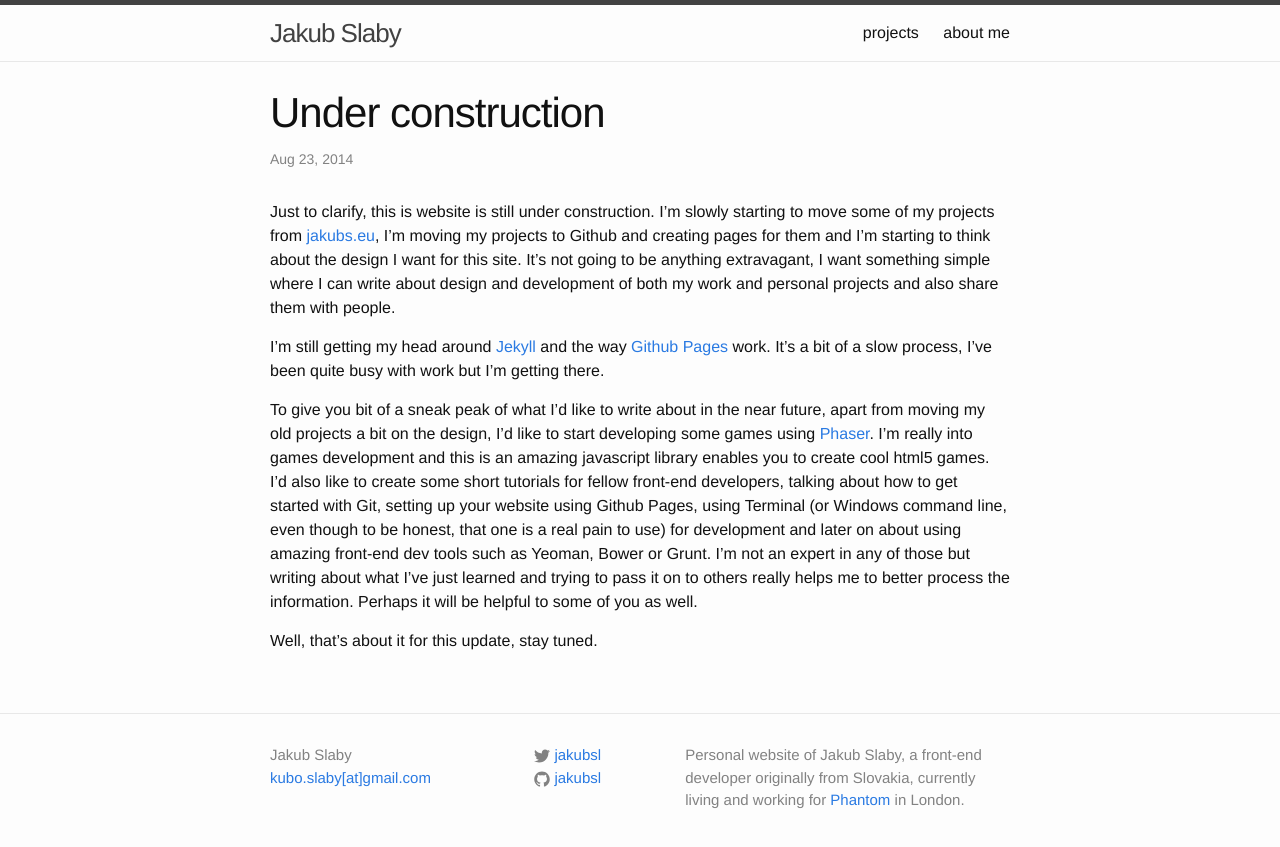
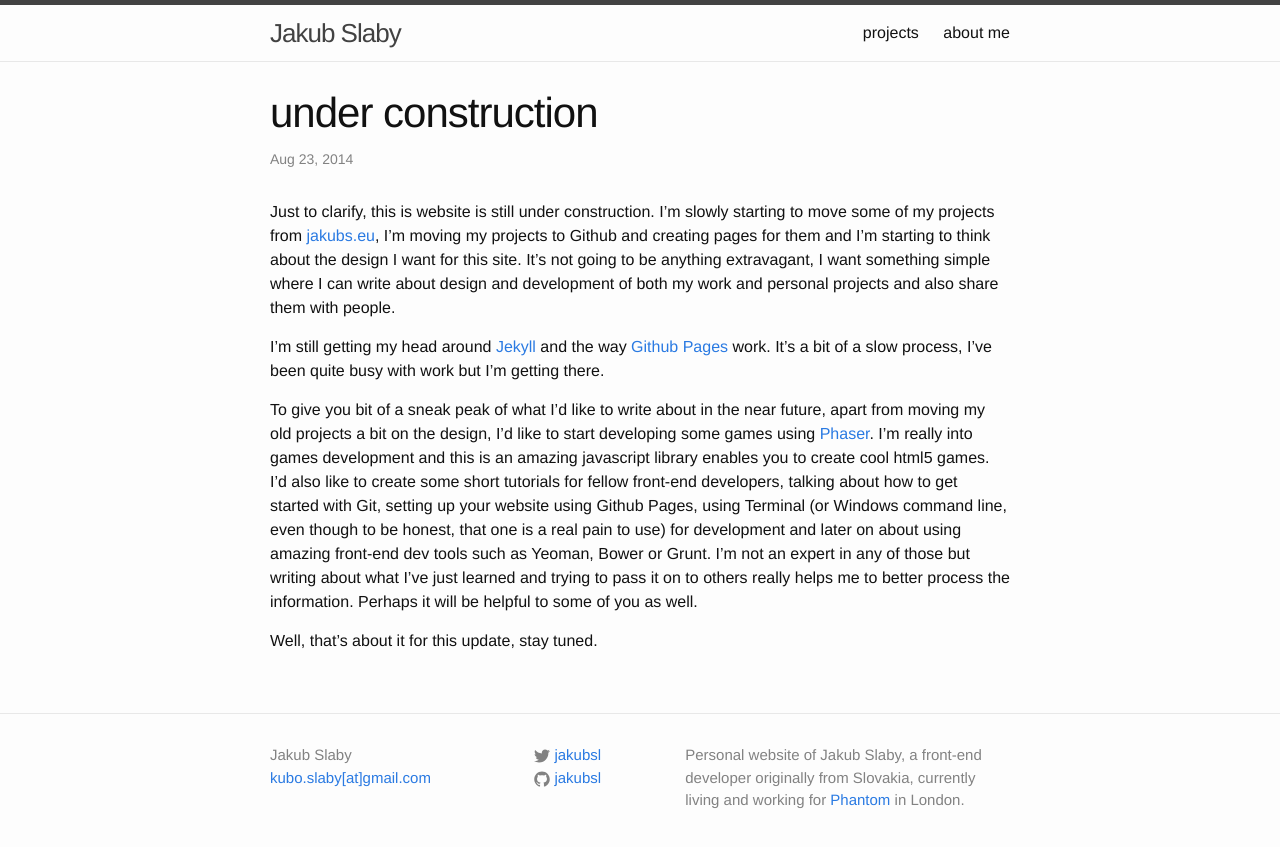
Before and after one commit to jakubsl/jakubsl.github.io, a Jekyll site: the page built from _posts/2014-08-23-under-construction.markdown, in a window 1280 px wide. Shown: the top 847 px of the page. Built offline with Jekyll 4.4.1, drawn with Linux system fonts in a browser that asks for light colours.

```diff
--- a/_posts/2014-08-16-now-with-jekyll.markdown
+++ b/_posts/2014-08-16-now-with-jekyll.markdown
@@ -1,6 +1,6 @@
 ---
 layout: post
-title:  "New site built with Jekyll"
+title:  "new site built with Jekyll"
 date:   2014-08-16 17:22:16
 categories: general
 ---
--- a/_posts/2014-08-23-development-tools-for-mobile.markdown
+++ b/_posts/2014-08-23-development-tools-for-mobile.markdown
@@ -1,6 +1,6 @@
 ---
 layout: post
-title:  "Development tools for mobile"
+title:  "development tools for mobile"
 date:   2014-08-23 17:02:16
 categories: webdev
 ---
--- a/_posts/2014-08-23-under-construction.markdown
+++ b/_posts/2014-08-23-under-construction.markdown
@@ -1,6 +1,6 @@
 ---
 layout: post
-title:  "Under construction"
+title:  "under construction"
 date:   2014-08-23 20:43:12
 categories: general
 ---
--- a/_posts/2014-08-28-jquery-onclick.markdown
+++ b/_posts/2014-08-28-jquery-onclick.markdown
@@ -1,6 +1,6 @@
 ---
 layout: post
-title:  "Assigning a jQuery on-click event to an active/inactive state of an element"
+title:  "assigning a jQuery on-click event to an active/inactive state of an element"
 date:   2014-08-28 12:44:35
 categories: javascript
 ---
```
Also changed, not shown: _posts/2014-10-26-projects-now-live.markdown (added, +10 -0 lines).
